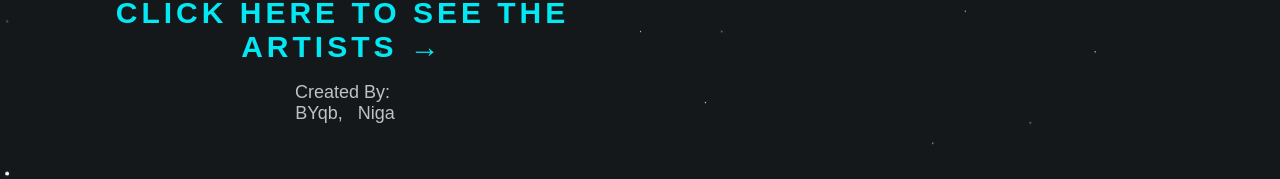
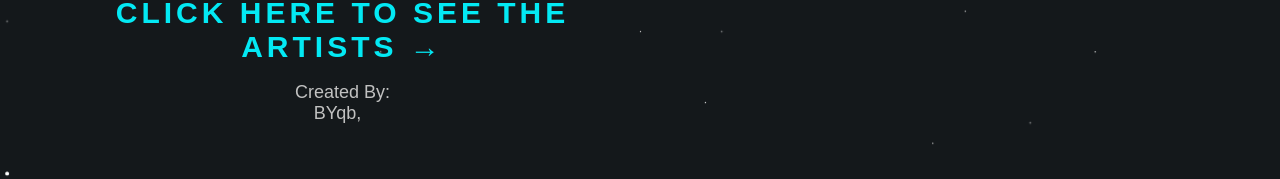
Before and after one commit to Byqb/groupie-tracker, a plain HTML site: page template/home.html in a window 1280 px wide. Shown: the part 369-548 px from the top of the page. Drawn offline with Linux system fonts and the light colour scheme.

Commit message:
Update home.html

```diff
--- a/template/home.html
+++ b/template/home.html
@@ -37,7 +37,7 @@
 
 
 
-        <div id="footer">Created By:<br>&nbsp;BYqb,  &nbsp;&nbsp;Niga</div>
+        <div id="footer">Created By:<br>&nbsp;BYqb,  &nbsp;&nbsp;</div>
     </div>
 </div>
 </body>
```
